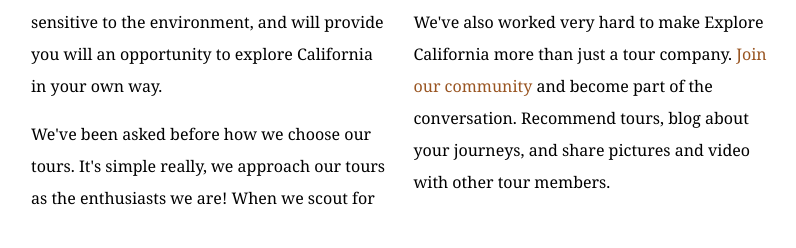
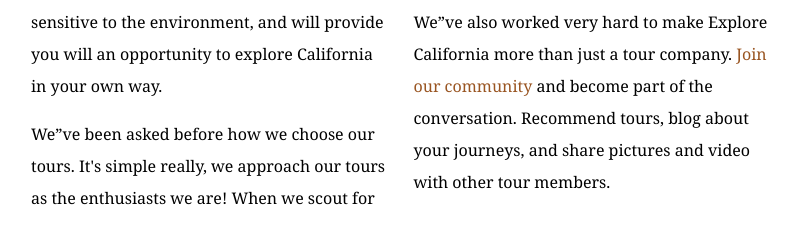
Before and after one commit to wouteronline/exlore_california, a plain HTML site: page mission.html in a window 1280 px wide. Shown: the part 998-1246 px from the top of the page, 484-1280 px from the left. Drawn offline with Linux system fonts and the light colour scheme.

Commit message:
Replaced quotes

```diff
--- a/mission.html
+++ b/mission.html
@@ -64,8 +64,8 @@
           <div class="multiCol">
             <p>We are passionate about California and preserving the abundant resources that make it so unique. Our goal at Explore California is to transform your vacation into an adventure that will educate, inspire, and energize you unlike any other.</p>
             <p>Our tours are crafted around our central mission, and are designed to engage you in a unique and fulfilling way. All our tours are sensitive to the environment, and will provide you will an opportunity to explore California in your own way.</p>
-            <p>We've been asked before how we choose our tours. It's simple really, we approach our tours as the enthusiasts we are! When we scout for locations, choose tour options, or explore the surrounding area for exciting side-tours, we ask ourselves one question, &quot;is this something we would want to do?&quot; We also look very carefully at a tour's potential impact. We choose tours that are as environmentally sensitive as we are, and that expose people to amazing diversity of California's people, places, and wildlife!</p>
-            <p>We've also worked very hard to make Explore California more than just a tour company. <a href="explorers/join.html">Join our community</a> and become part of the conversation. Recommend tours, blog about your journeys, and share pictures and video with other tour members.</p>
+            <p>We&rdquo;ve been asked before how we choose our tours. It's simple really, we approach our tours as the enthusiasts we are! When we scout for locations, choose tour options, or explore the surrounding area for exciting side-tours, we ask ourselves one question, &ldquo;is this something we would want to do?&rdquo; We also look very carefully at a tour's potential impact. We choose tours that are as environmentally sensitive as we are, and that expose people to amazing diversity of California's people, places, and wildlife!</p>
+            <p>We&rdquo;ve also worked very hard to make Explore California more than just a tour company. <a href="explorers/join.html">Join our community</a> and become part of the conversation. Recommend tours, blog about your journeys, and share pictures and video with other tour members.</p>
           </div>
         </div>
       </div>
```
